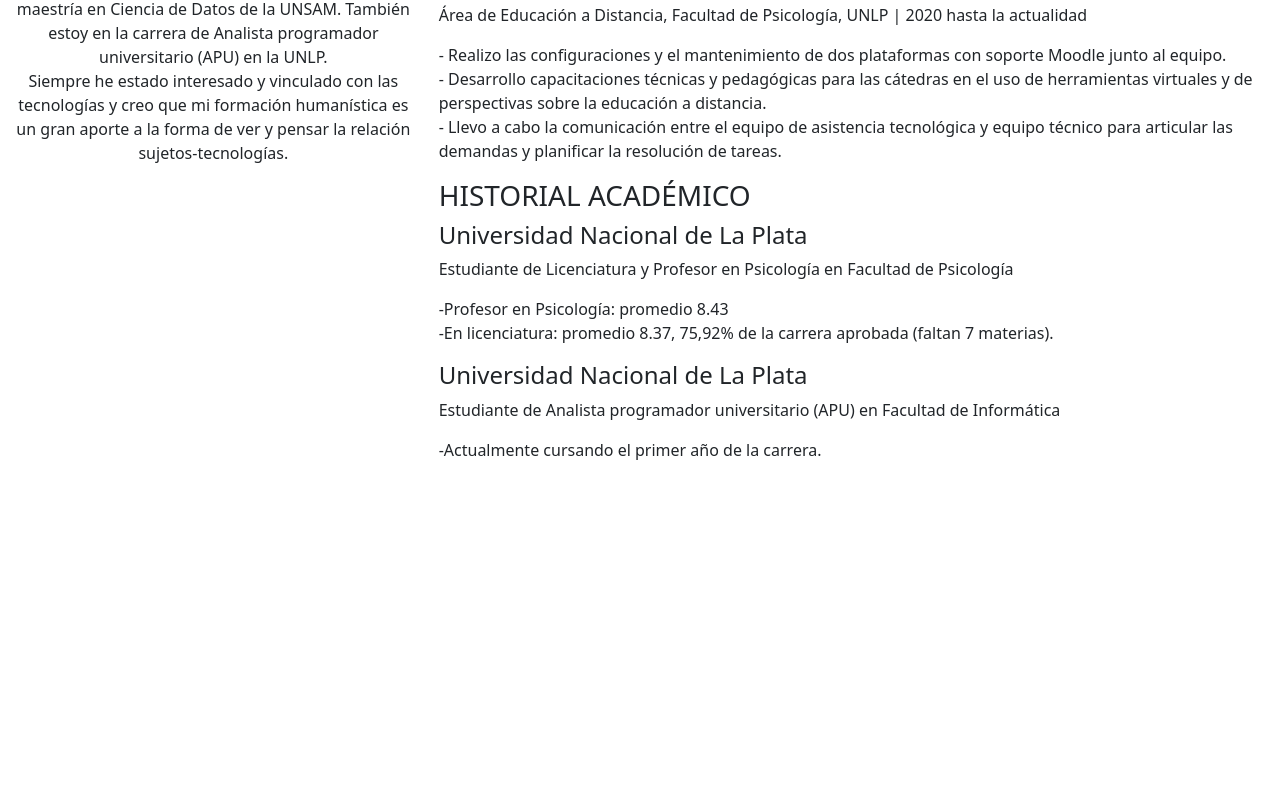
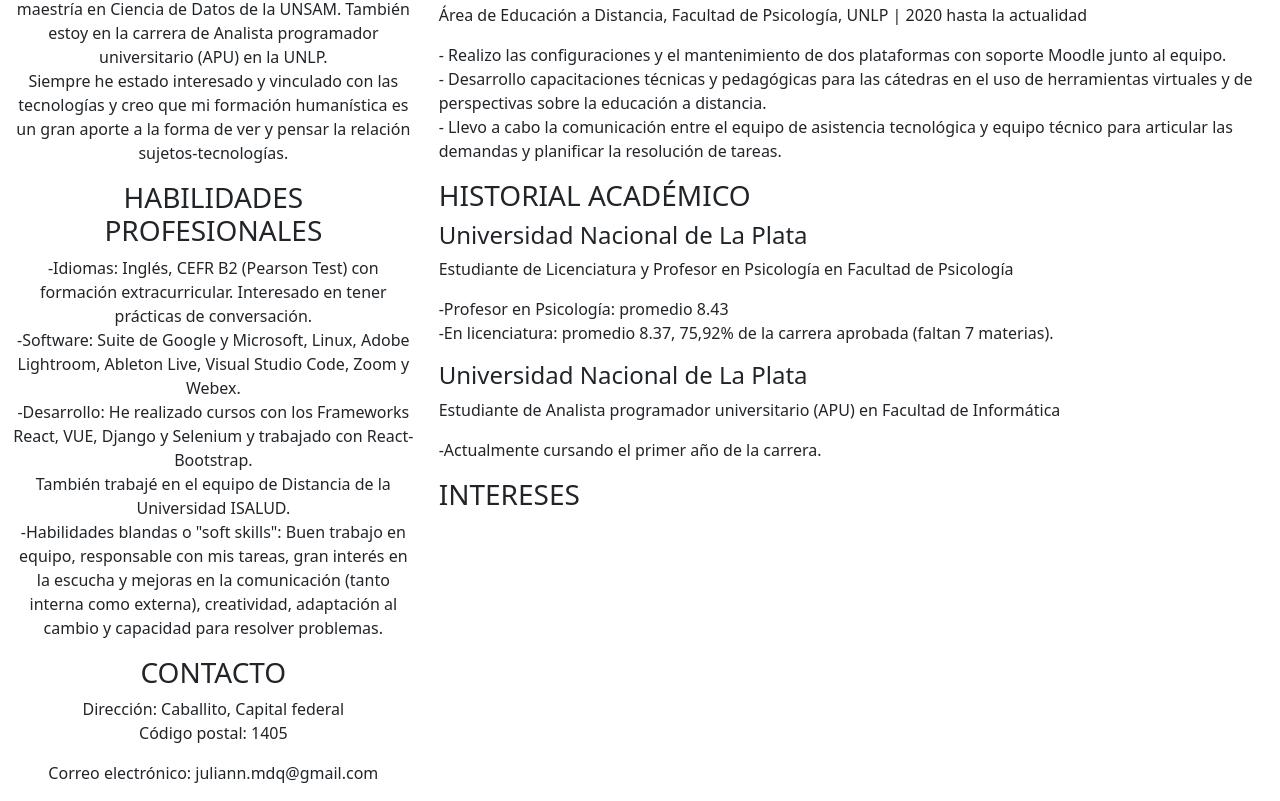
Before and after one commit to ravioles33/CV-main, a plain HTML site: page index.html in a window 1280 px wide. Shown: the part 781-1582 px from the top of the page. Before the commit the page ends 1259 px from the top, so only its background shows below. Drawn offline with nearby package versions, Linux system fonts and the light colour scheme.

Commit message:
[Index] casi fin de carga de texto

```diff
--- a/index.html
+++ b/index.html
@@ -67,6 +67,38 @@
                     ver y pensar la relación sujetos-tecnologías.
                 </p>
 
+
+                <h3 class="text-uppercase">Habilidades profesionales</h3>
+                <p class="">
+                    -Idiomas: Inglés, CEFR B2 (Pearson Test) con
+                    formación extracurricular. Interesado en tener
+                    prácticas de conversación.
+                    <br>
+                    -Software: Suite de Google y Microsoft, Linux,
+                    Adobe Lightroom, Ableton Live, Visual Studio
+                    Code, Zoom y Webex.
+                    <br>
+                    -Desarrollo: He realizado cursos con los
+                    Frameworks React, VUE, Django y Selenium y
+                    trabajado con React-Bootstrap.
+                    <br>
+                    También trabajé en el equipo de Distancia de
+                    la Universidad ISALUD.
+                    <br>
+                    -Habilidades blandas o "soft skills": Buen
+                    trabajo en equipo, responsable con mis
+                    tareas, gran interés en la escucha y mejoras
+                    en la comunicación (tanto interna como
+                    externa), creatividad, adaptación al cambio y
+                    capacidad para resolver problemas.
+                </p>
+
+                <h3 class="text-uppercase">Contacto</h3>
+                <p>Dirección: Caballito, Capital federal
+                    <br>
+                    Código postal: 1405
+                </p>
+                <p>Correo electrónico: juliann.mdq@gmail.com</p>
             </div>
             <div class="col-8 d-flex flex-column ">
 
@@ -133,6 +165,8 @@
                     <p>-Actualmente cursando el primer año de la carrera.
                     </p>
                 </div>
+
+                <h3 class="text-uppercase">Intereses</h3>
             </div>
 
 
```
